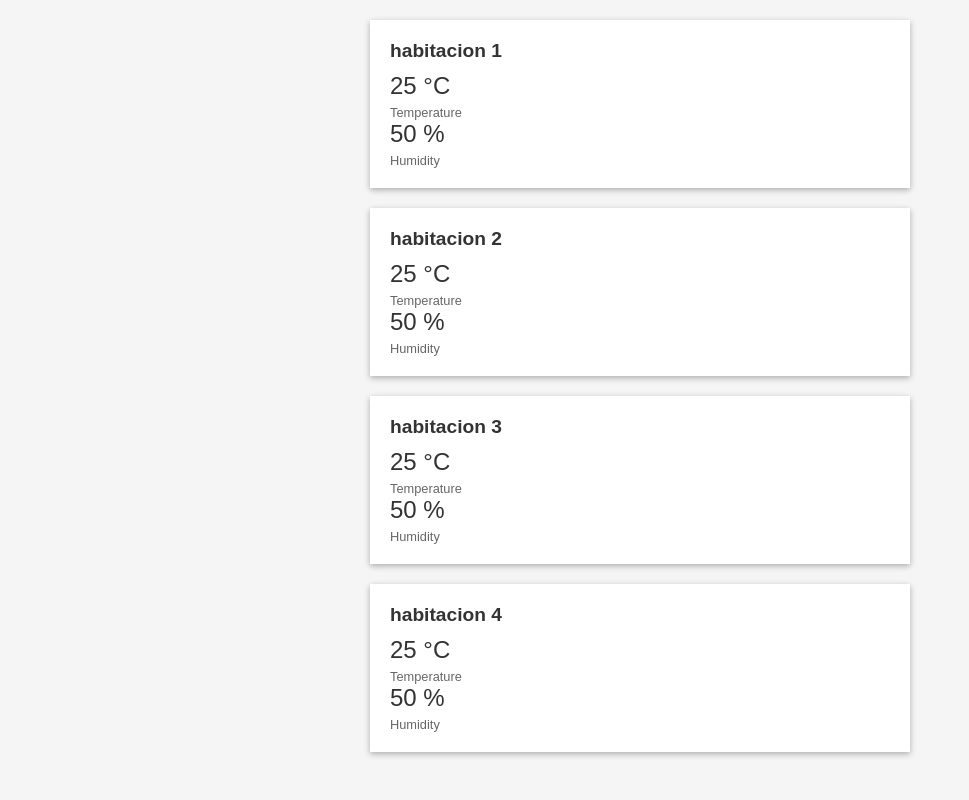
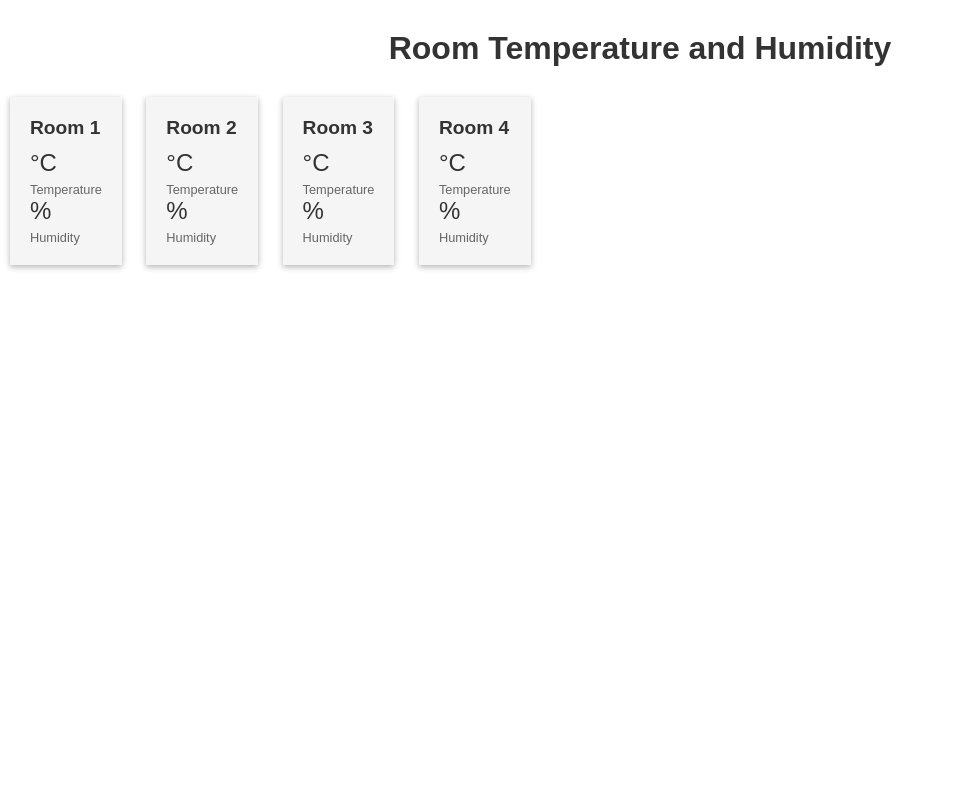
Before and after one commit to retegg/wro23-web, a Flask app: template templates/temp_dash.html in a window 1280 px wide. Shown: the whole page, without its empty margins (0-969 px from the left). Run offline with Flask 2, Linux system fonts and the light colour scheme; the template is opened without the code that fills it, so the values that code supplies are empty.

Commit message:
modified:   templates/temp_dash.html

```diff
--- a/templates/temp_dash.html
+++ b/templates/temp_dash.html
@@ -1,10 +1,11 @@
 <!DOCTYPE html>
 <html>
 <head>
+	<title>Room Temperature and Humidity</title>
 	<style>
 		body {
 			font-family: Arial, sans-serif;
-			background-color: #f5f5f5;
+			background-color: white;
 			color: #333;
 			margin: 0;
 			padding: 0;
@@ -13,11 +14,12 @@
 			text-align: center;
 			margin: 30px 0;
 		}
-		.room {
-			display: block;
-			margin: 20px auto;
-			max-width: 500px;
-			background-color: white;
+		.room-column {
+			display: inline-block;
+			margin: 0 10px;
+			vertical-align: top;
+			max-width: 300px;
+			background-color: #f5f5f5;
 			padding: 20px;
 			box-shadow: 0px 2px 6px rgba(0, 0, 0, 0.3);
 		}
@@ -37,29 +39,30 @@
 	</style>
 </head>
 <body>
-	<div class="room">
-		<div class="room-name">habitacion 1</div>
+	<h1>Room Temperature and Humidity</h1>
+	<div class="room-column">
+		<div class="room-name">Room 1</div>
 		<div class="room-value"><span id="room1-temp"></span> °C</div>
 		<div class="room-label">Temperature</div>
 		<div class="room-value"><span id="room1-hum"></span> %</div>
 		<div class="room-label">Humidity</div>
 	</div>
-	<div class="room">
-		<div class="room-name">habitacion 2</div>
+	<div class="room-column">
+		<div class="room-name">Room 2</div>
 		<div class="room-value"><span id="room2-temp"></span> °C</div>
 		<div class="room-label">Temperature</div>
 		<div class="room-value"><span id="room2-hum"></span> %</div>
 		<div class="room-label">Humidity</div>
 	</div>
-	<div class="room">
-		<div class="room-name">habitacion 3</div>
+	<div class="room-column">
+		<div class="room-name">Room 3</div>
 		<div class="room-value"><span id="room3-temp"></span> °C</div>
 		<div class="room-label">Temperature</div>
 		<div class="room-value"><span id="room3-hum"></span> %</div>
 		<div class="room-label">Humidity</div>
 	</div>
-	<div class="room">
-		<div class="room-name">habitacion 4</div>
+	<div class="room-column">
+		<div class="room-name">Room 4</div>
 		<div class="room-value"><span id="room4-temp"></span> °C</div>
 		<div class="room-label">Temperature</div>
 		<div class="room-value"><span id="room4-hum"></span> %</div>
@@ -75,7 +78,7 @@
 			var room3_hum = 50;
 			var room4_temp = 25;
 			var room4_hum = 50;
-			document.getElementById("room1-temp").innerHTML = room1_temp;
+			document.getElementById("room1-temp-temp").innerHTML = room1_temp;
 			document.getElementById("room1-hum").innerHTML = room1_hum;
 			document.getElementById("room2-temp").innerHTML = room2_temp;
 			document.getElementById("room2-hum").innerHTML = room2_hum;
```
